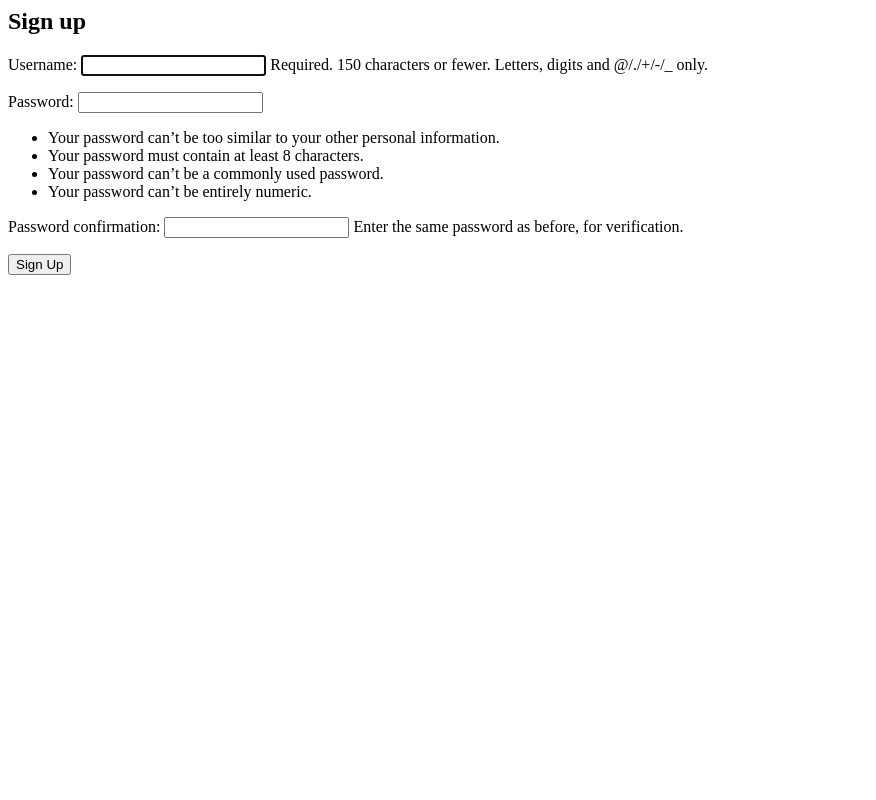
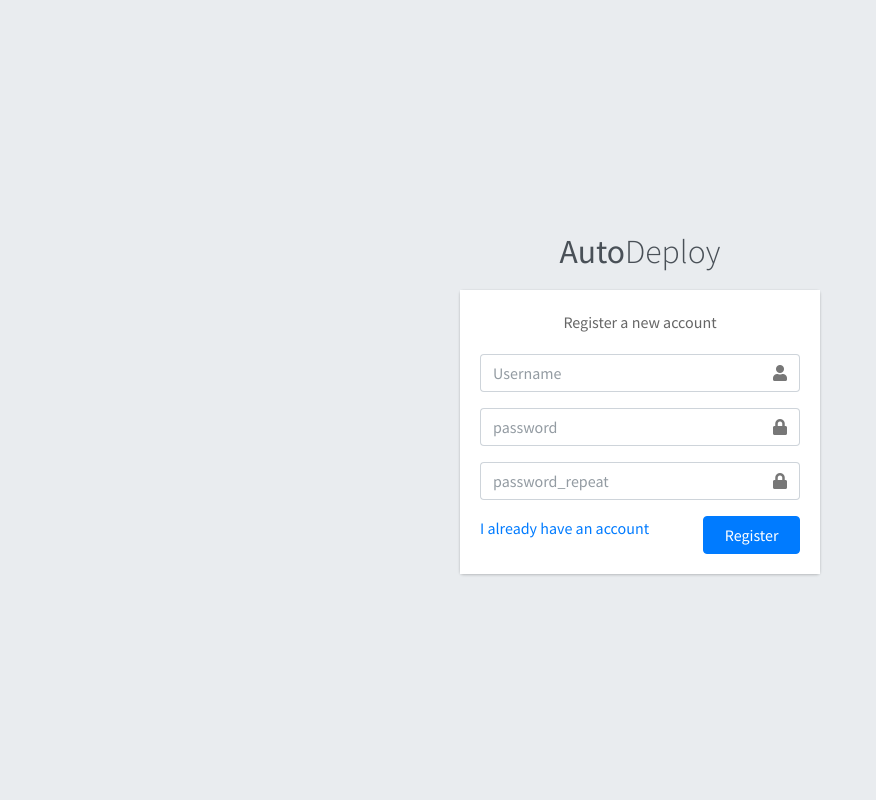
Before and after one commit to gigabytte/AutoDeploy, a Django app: page /signup/ in a window 1280 px wide. Shown: the whole page, without its empty margins (0-876 px from the left). Run offline with Django 3.2, Linux system fonts and the light colour scheme; some libraries are stand-ins or nearby versions.

Commit message:
added adminlte css to signup

```diff
--- /dev/null
+++ b/accounts/forms.py
@@ -0,0 +1,10 @@
+from django import forms
+
+class RegisterForm(forms.Form):
+    username = forms.CharField(widget=forms.TextInput(attrs={'class':'form-control'}))
+    #email = forms.EmailField(widget=forms.EmailInput(attrs={'class':'form-control'}))
+    password = forms.CharField(widget=forms.PasswordInput(attrs={'class':'form-control'}))
+    password_repeat = forms.CharField(widget=forms.PasswordInput(attrs={'class':'form-control'}))
+    #first_name = forms.CharField(widget=forms.TextInput(attrs={'class':'form-control'}))
+    #last_name = forms.CharField(widget=forms.TextInput(attrs={'class':'form-control'}))
+    #student_num = forms.CharField(widget=forms.NumberInput(attrs={'class':'form-control'}), required=False)
--- a/accounts/views.py
+++ b/accounts/views.py
@@ -4,15 +4,52 @@ from django.urls import reverse_lazy
 from django.views import generic, View
 from django.contrib.auth.decorators import login_required
 from django.contrib.auth import logout
+from django.contrib.auth.models import User
 from django.http import HttpResponse
 from django.shortcuts import HttpResponseRedirect
 from django.template import loader
+from .forms import RegisterForm
 
 
-class SignUpView(generic.CreateView):
-    form_class = UserCreationForm
-    success_url = reverse_lazy('login')
-    template_name = 'registration/signup.html'
+class SignUpView(View):
+
+    def get(self, request):
+        template = 'registration/signup.html'
+        form = RegisterForm()
+        return render(request, template, {'form': form})
+    def post(self, request):
+        template = 'registration/signup.html'
+        # create a form instance and populate it with data from the request:
+        form = RegisterForm(request.POST)
+        # check whether it's valid:
+        if form.is_valid():
+            print(form.cleaned_data['password'])
+            if User.objects.filter(username=form.cleaned_data['username']).exists():
+                return render(request, template, {
+                    'form': form,
+                    'error_message': 'Username already exists.'
+                })
+
+            elif form.cleaned_data['password'] != form.cleaned_data['password_repeat']:
+                return render(request, template, {
+                    'form': form,
+                    'error_message': 'Passwords do not match.'
+                })
+            else:
+                # Create the user:
+                user = User.objects.create_user(
+                    form.cleaned_data['username'],
+                    'some@test.com',
+                    form.cleaned_data['password']
+                )
+                #user.first_name = form.cleaned_data['first_name']
+                #user.last_name = form.cleaned_data['last_name']
+                #print(user.password)
+                user.save()
+
+                # redirect to login page:
+                return HttpResponseRedirect('/login')
+
 
 class Home(View):
     def get(self, request):
--- a/templates/registration/signup.html
+++ b/templates/registration/signup.html
@@ -1,12 +1,83 @@
-{% extends 'base.html' %}
+{% load static %}
+<!DOCTYPE html>
+<html lang="en">
+<head>
+  <meta charset="utf-8">
+  <meta name="viewport" content="width=device-width, initial-scale=1">
+  <title>AutoDeploy | Registration Page</title>
 
-{% block title %}Sign Up{% endblock %}
+  <!-- Google Font: Source Sans Pro -->
+  <link rel="stylesheet" href="https://fonts.googleapis.com/css?family=Source+Sans+Pro:300,400,400i,700&display=fallback">
+  <!-- Font Awesome -->
+  <link rel="stylesheet" href="{% static 'plugins/fontawesome-free/css/all.min.css'%}">
+  <!-- icheck bootstrap -->
+  <link rel="stylesheet" href="{% static 'plugins/icheck-bootstrap/icheck-bootstrap.min.css'%}">
+  <!-- Theme style -->
+  <link rel="stylesheet" href="{% static 'dist/css/adminlte.min.css' %}">
+</head>
+<body class="hold-transition register-page">
+<div class="register-box">
+  <div class="register-logo">
+    <a href="{% url 'home' %}"><b>Auto</b>Deploy</a>
+  </div>
 
-{% block content %}
-  <h2>Sign up</h2>
-  <form method="post">
-    {% csrf_token %}
-    {{ form.as_p }}
-    <button type="submit">Sign Up</button>
-  </form>
-{% endblock %}
+  <div class="card">
+    <div class="card-body register-card-body">
+      <p class="login-box-msg">Register a new account</p>
+
+      <form action="{% url 'signup' %}" method="post">
+        {% csrf_token %}
+        {% if error_message %}
+          <p class="bg-danger p-d ml-b">{{ error_message }}</p>
+        {% endif %}
+        <div class="form-group input-group mb-3">
+          <input value="{{ form.username.value|default_if_none:'' }}" name="{{ form.username.html_name }}" for="{{ form.username.id_for_label }}" type="text" class="form-control" placeholder="Username">
+          <div class="input-group-append">
+            <div class="input-group-text">
+              <span class="fas fa-user"></span>
+            </div>
+          </div>
+        </div>
+        <div class="input-group mb-3">
+          <input value="{{ form.password.value|default_if_none:'' }}" name="{{ form.password.html_name }}" for="{{ form.password.id_for_label }}" type="password" class="form-control" placeholder="password">
+          <div class="input-group-append">
+            <div class="input-group-text">
+              <span class="fas fa-lock"></span>
+            </div>
+          </div>
+        </div>
+        <div class="input-group mb-3">
+          <input value="{{ form.password_repeat.value|default_if_none:'' }}" name="{{ form.password_repeat.html_name }}" for="{{ form.password_repeat.id_for_label }}" type="password" class="form-control" placeholder="password_repeat">
+          <div class="input-group-append">
+            <div class="input-group-text">
+              <span class="fas fa-lock"></span>
+            </div>
+          </div>
+        </div>
+        <div class="row">
+          <div class="col-8">
+            <a href="{% url 'login' %}" class="text-center">I already have an account</a>
+          </div>
+          <!-- /.col -->
+          <div class="col-4">
+            <button type="submit" class="btn btn-primary btn-block">Register</button>
+          </div>
+          <!-- /.col -->
+        </div>
+      </form>
+
+
+    </div>
+    <!-- /.form-box -->
+  </div> <!-- /.card -->
+</div>
+<!-- /.register-box -->
+
+<!-- jQuery -->
+<script src="{% static 'plugins/jquery/jquery.min.js' %}"></script>
+<!-- Bootstrap 4 -->
+<script src="{% static 'plugins/bootstrap/js/bootstrap.bundle.min.js' %}"></script>
+<!-- AdminLTE App -->
+<script src="{% static 'dist/js/adminlte.min.js' %}"></script>
+</body>
+</html>
```
Also changed, not shown: templates/password_reset_done.html (+14 -0 lines), templates/registration/login.html (+10 -14 lines), templates/user/dashboard.html (+2 -6 lines).
